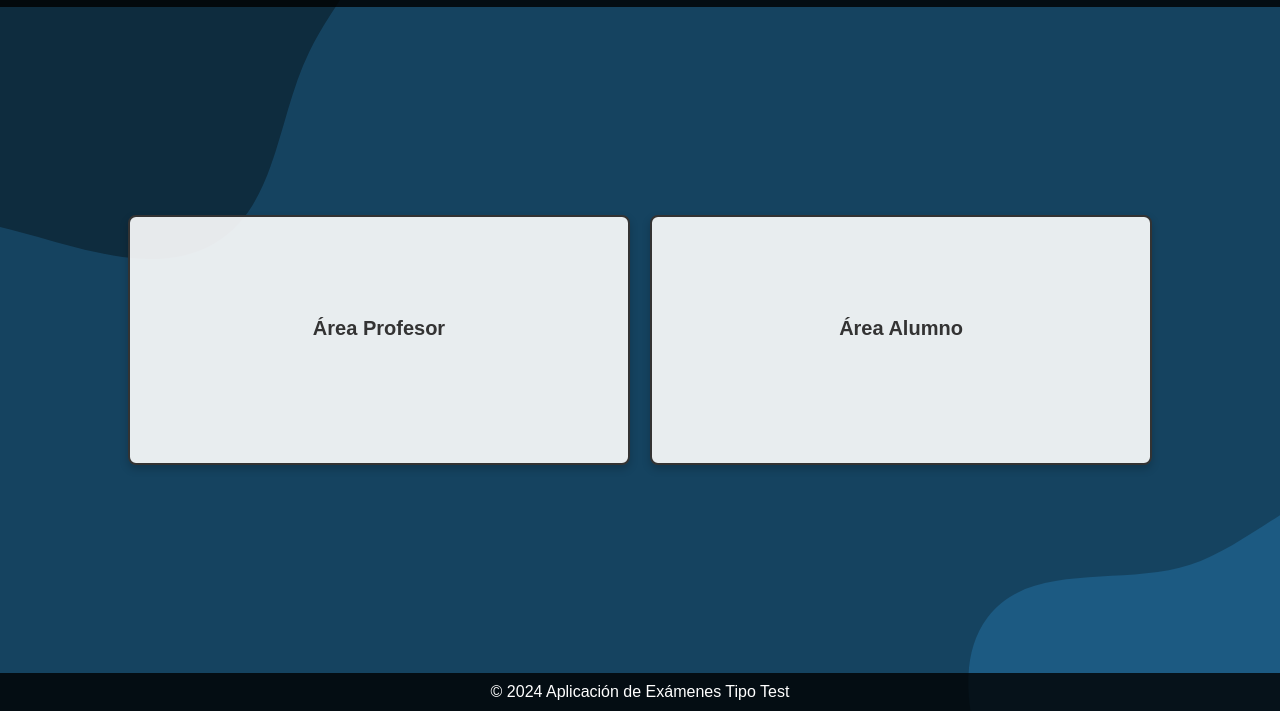
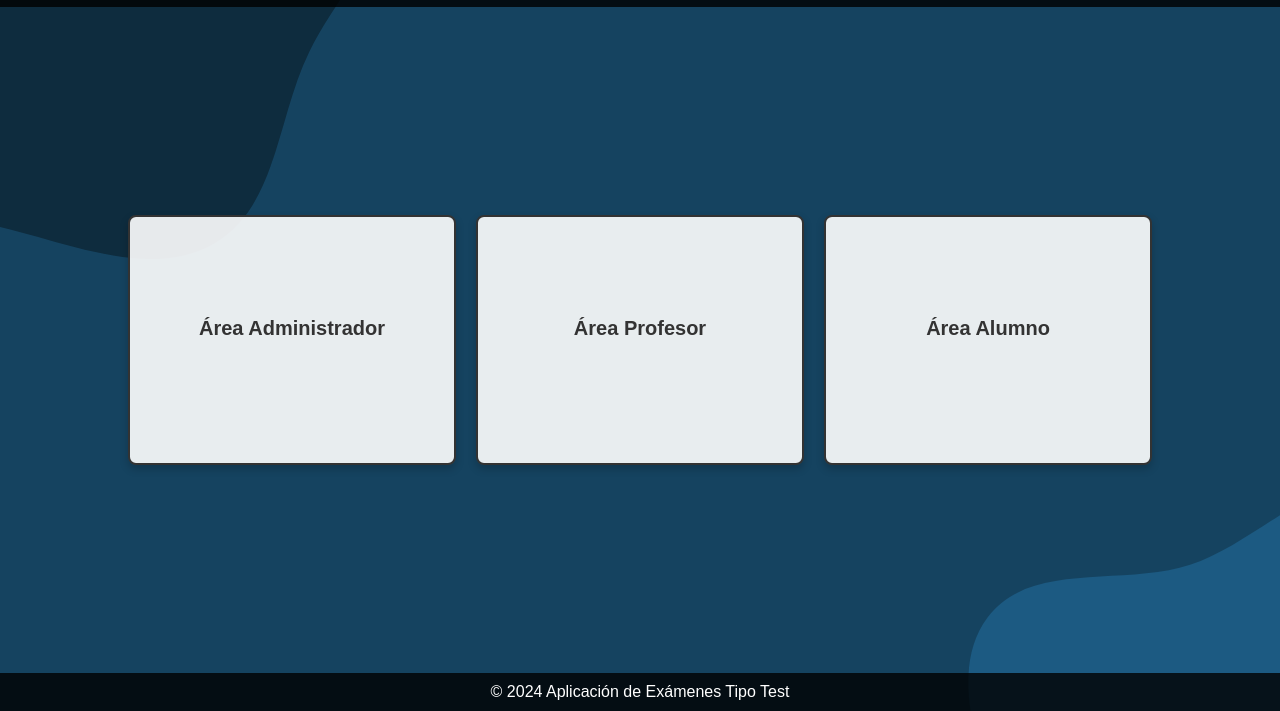
Before and after one commit to naachoo23/proyecto, a plain HTML site: page html/administrador.html in a window 1280 px wide. Shown: the part 89-800 px from the top of the page. Drawn offline with Linux system fonts and the light colour scheme.

Commit message:
avanzanndo mas mas

```diff
--- a/html/administrador.html
+++ b/html/administrador.html
@@ -112,11 +112,15 @@
     <main>
         <div class="container">
             <aside>
+                <p>Área Administrador</p>
+            </aside>
+            <aside>
                 <p>Área Profesor</p>
             </aside>
             <aside>
                 <p>Área Alumno</p>
             </aside>
+
         </div>
     </main>
     <footer>
```
